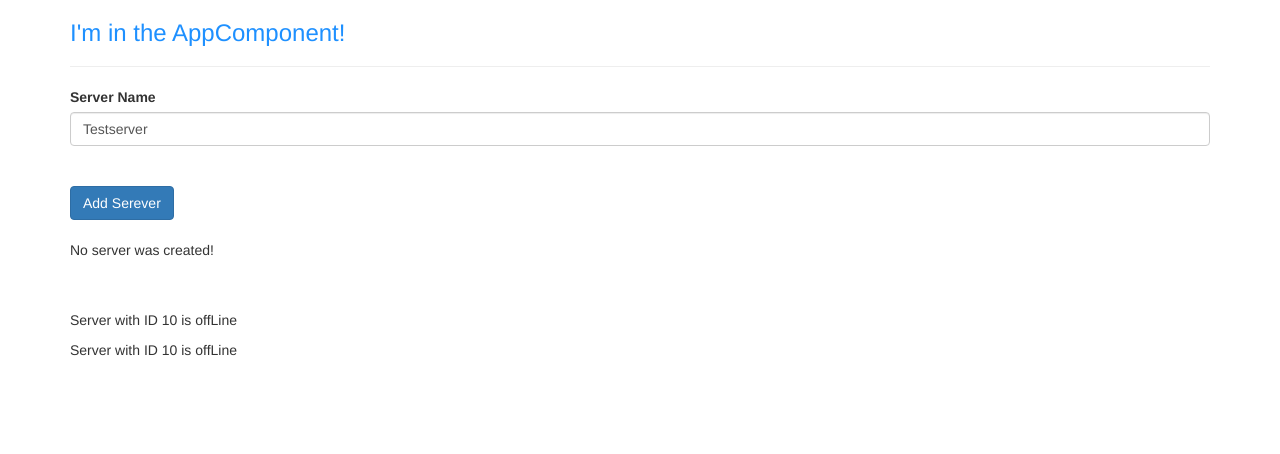
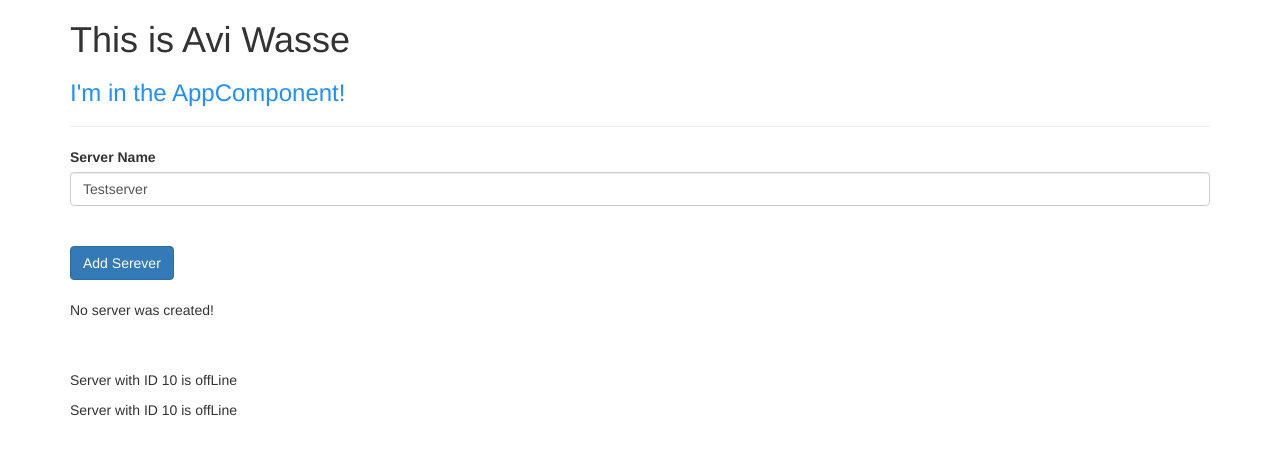
Before and after one commit to wasse88/my-first-angular-app, an Angular app: page / in a window 1280 px wide. Shown: the top 454 px of the page. Built offline with nearby package versions, Linux system fonts and the light colour scheme.

Commit message:
Update app.component.html

```diff
--- a/src/app/app.component.html
+++ b/src/app/app.component.html
@@ -1,6 +1,7 @@
 <div class="container">
     <div class="row">
         <div class="col-xs-12">
+            <h1>This is Avi Wasse</h1>
             <h3>I'm in the AppComponent! </h3>
             <hr>
             <app-servers></app-servers>
```
